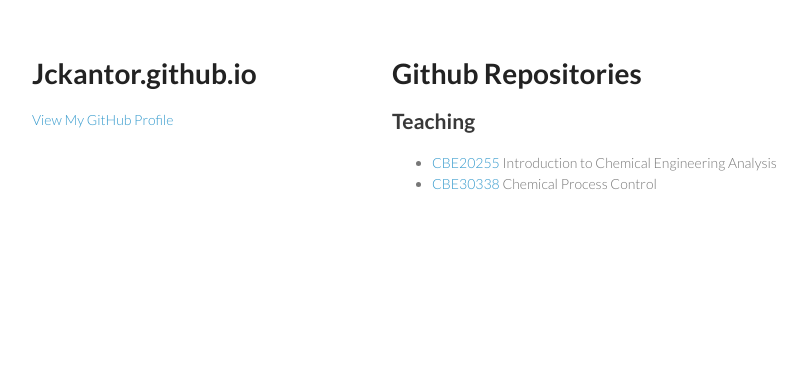
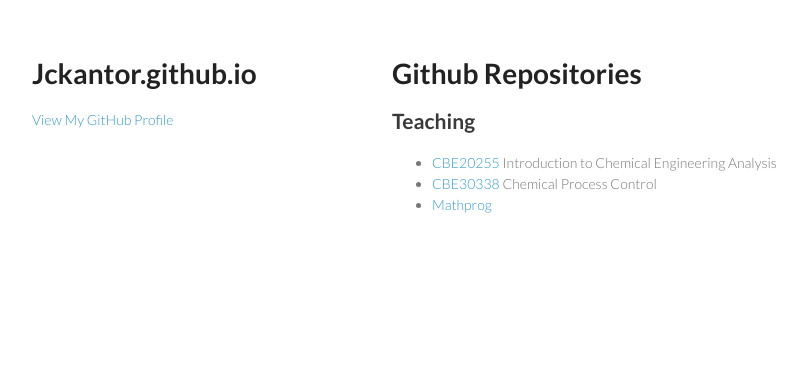
Before and after one commit to jckantor/jckantor.github.io, a Jekyll site: the page index.html, which Jekyll copies as it is, in a window 1280 px wide. Shown: the top 389 px of the page, without its empty margins (178-985 px from the left). Built offline with Jekyll 4.4.1, drawn with Linux system fonts in a browser that asks for light colours; Markdown is read by kramdown in place of the engine named in the settings.

```diff
--- a/index.html
+++ b/index.html
@@ -34,6 +34,7 @@
 <a href="http://jckantor.github.io/CBE20255">CBE20255</a> Introduction to Chemical Engineering Analysis</li>
 <li>
 <a href="http://jckantor.github.io/CBE30338">CBE30338</a> Chemical Process Control</li>
+<li><a href="http://www3.nd.edu/%7Ejeff/mathprog/">Mathprog</a></li>
 </ul>
       </section>
       <footer>
--- a/params.json
+++ b/params.json
@@ -1 +1 @@
-{"name":"Jckantor.github.io","tagline":"","body":"Github Repositories\r\n======================\r\n\r\n## Teaching\r\n\r\n* [CBE20255](http://jckantor.github.io/CBE20255) Introduction to Chemical Engineering Analysis\r\n* [CBE30338](http://jckantor.github.io/CBE30338) Chemical Process Control\r\n","google":"","note":"Don't delete this file! It's used internally to help with page regeneration."}
+{"name":"Jckantor.github.io","tagline":"","body":"Github Repositories\r\n======================\r\n\r\n## Teaching\r\n\r\n* [CBE20255](http://jckantor.github.io/CBE20255) Introduction to Chemical Engineering Analysis\r\n* [CBE30338](http://jckantor.github.io/CBE30338) Chemical Process Control\r\n* [Mathprog](http://www3.nd.edu/~jeff/mathprog/)","google":"","note":"Don't delete this file! It's used internally to help with page regeneration."}
```
